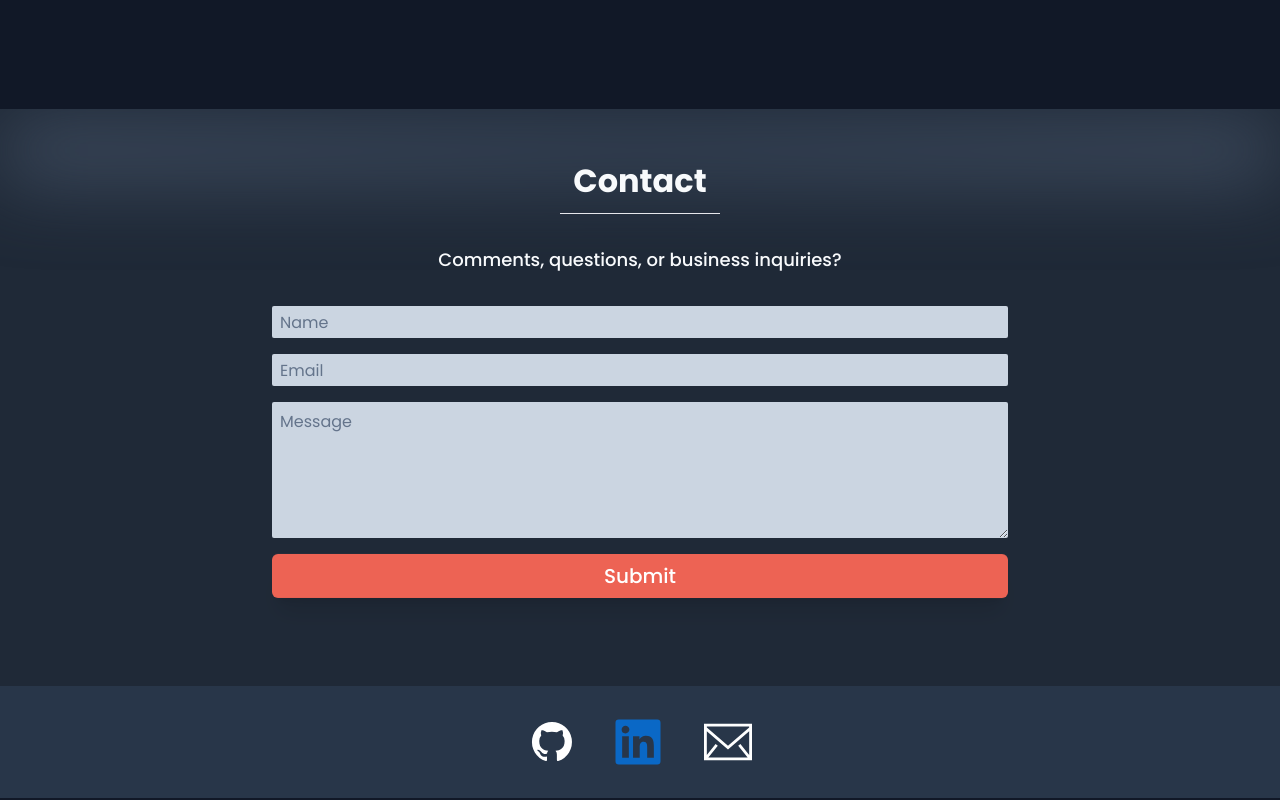
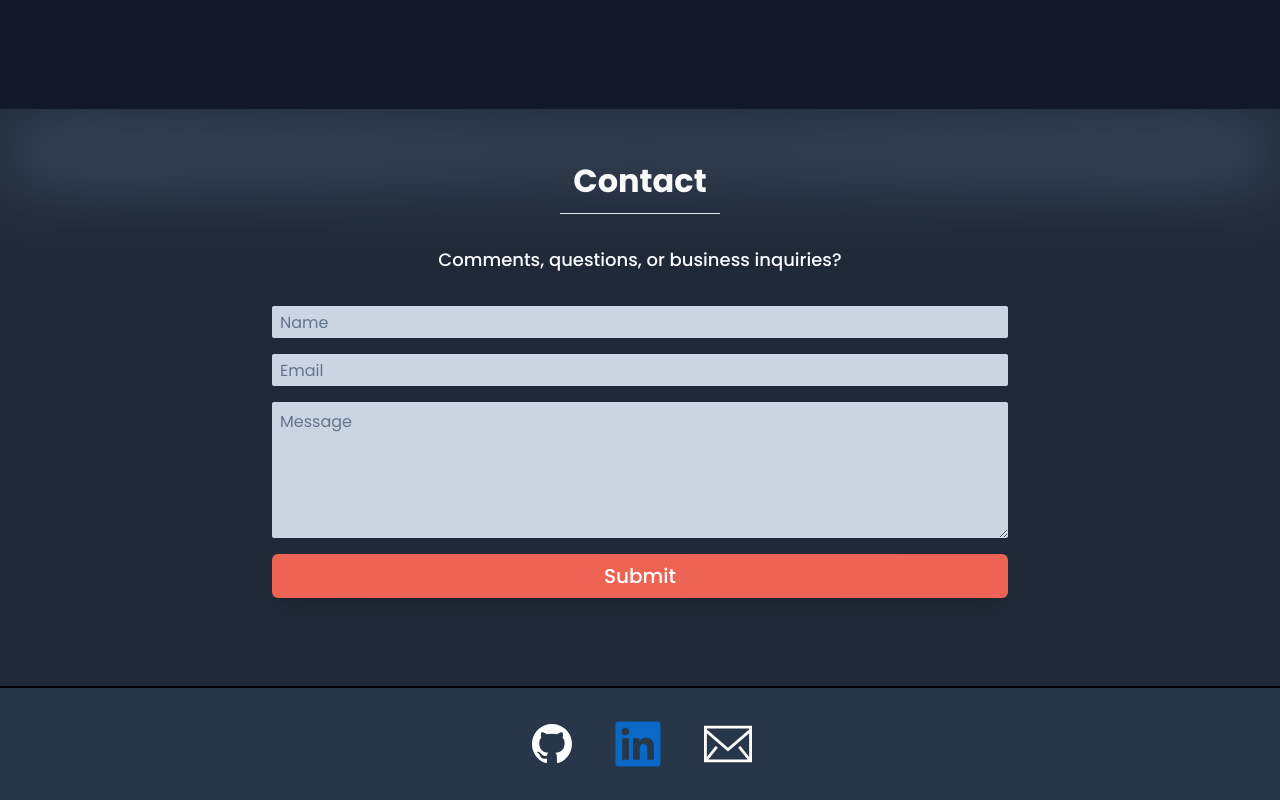
Before and after one commit to PixelOmen/portfolio_site, a React (Vite) app in the folder EA_Portfolio/: page / in a window 1280 px wide. Shown: the part 3748-4548 px from the top of the page. Built offline with nearby package versions, Linux system fonts and the light colour scheme; no server answers.

Commit message:
Styling tweaks

```diff
--- a/EA_Portfolio/src/components/ui/buttons/ActionBtn.tsx
+++ b/EA_Portfolio/src/components/ui/buttons/ActionBtn.tsx
@@ -16,7 +16,7 @@ export default function ActionBtn({
       onClick={clickCallback}
       className={`group rounded-xl text-white ${className}`}
     >
-      <div className={`bg-[#EF8275] group-hover:bg-[#ed6354] group-hover:scale-105 active:-translate-y-0 active:duration-75 px-3 py-1 transition-all duration-300 rounded-lg ${btnClassName}`}>
+      <div className={`bg-[#EF8275] hover:bg-[#f66757] group-hover:scale-105 active:-translate-y-0 active:duration-75 px-3 py-1 transition-all duration-300 rounded-lg ${btnClassName}`}>
         {title}
       </div>
     </button>
--- a/EA_Portfolio/src/sections/contactSection/ContactSection.tsx
+++ b/EA_Portfolio/src/sections/contactSection/ContactSection.tsx
@@ -100,7 +100,7 @@ export default function ContactSection({ scrollState }: ContactSectionProps) {
           </div>
         </div>
 
-        <div className="flex justify-center py-4 casc-enterUp gap-8 bg-[#32445d80]">
+        <div className="flex justify-center py-4 casc-enterUp gap-8 bg-[#32445d80] border-t-2 border-black">
           <a
             href="https://github.com/PixelOmen"
             target="_blank"
```
